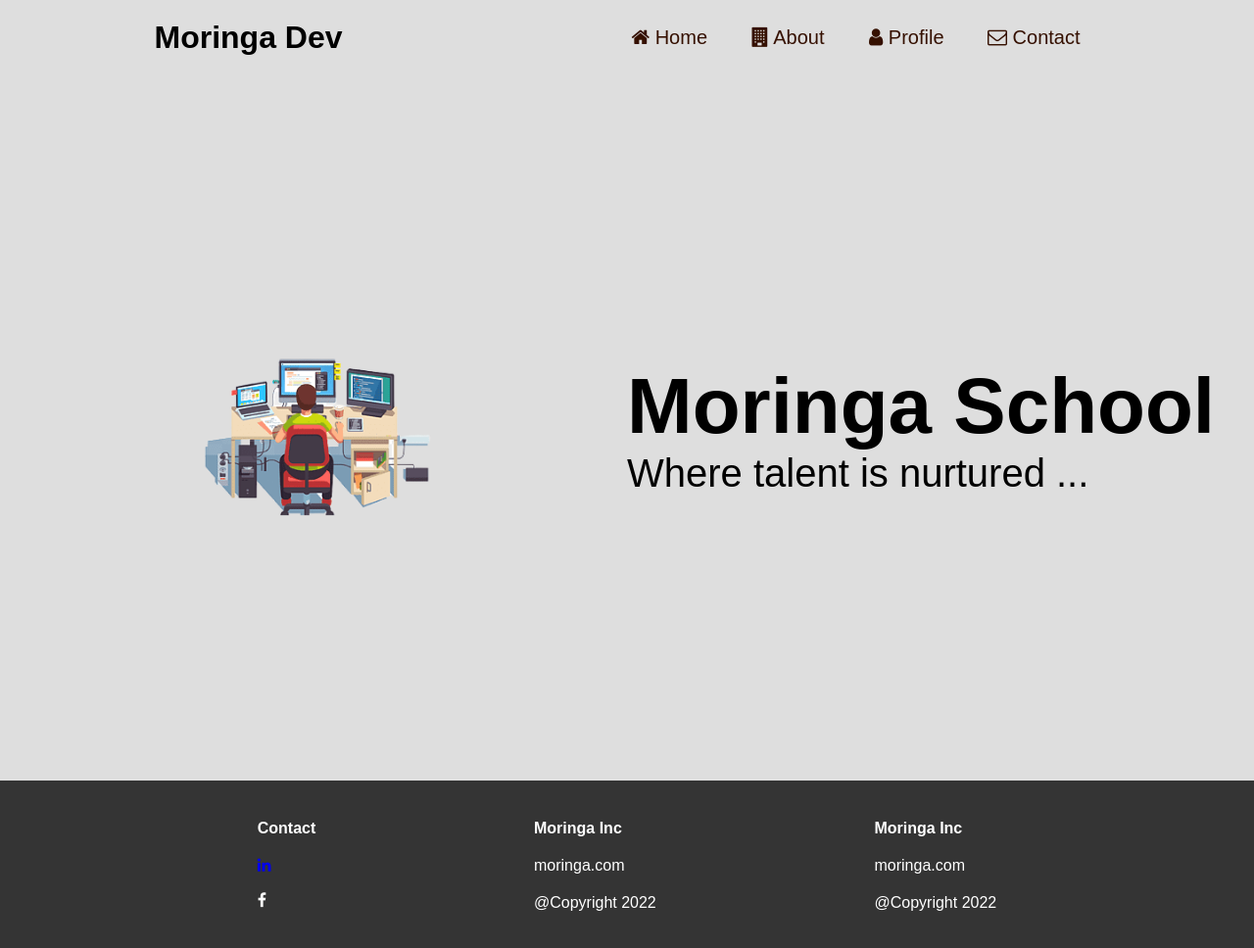
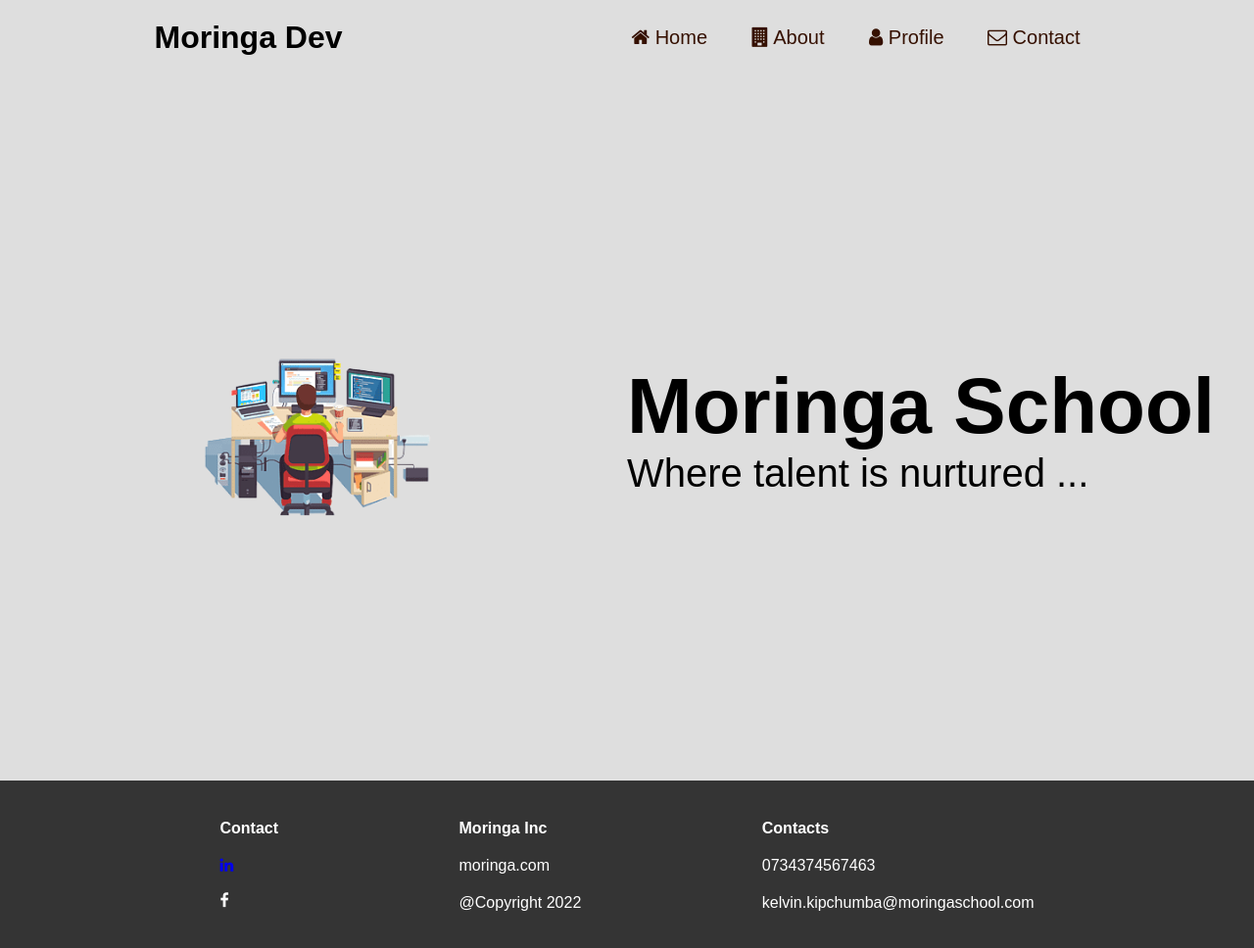
Before and after one commit to kips90/Introduction-to-html-and-css, a plain HTML site: page index.html in a window 1280 px wide. Shown: the whole page at 98% size. Drawn offline with Linux system fonts and the light colour scheme.

Commit message:
added a contact section

```diff
--- a/index.html
+++ b/index.html
@@ -56,9 +56,9 @@
     </div>
 
     <div>
-        <h4>Moringa Inc</h4>
-        <p>moringa.com</p>
-        <p>@Copyright 2022</p>
+        <h4>Contacts</h4>
+        <p>0734374567463</p>
+        <p>kelvin.kipchumba@moringaschool.com</p>
     </div>
   </div>
 
```
Also changed, not shown: 1 other file.
